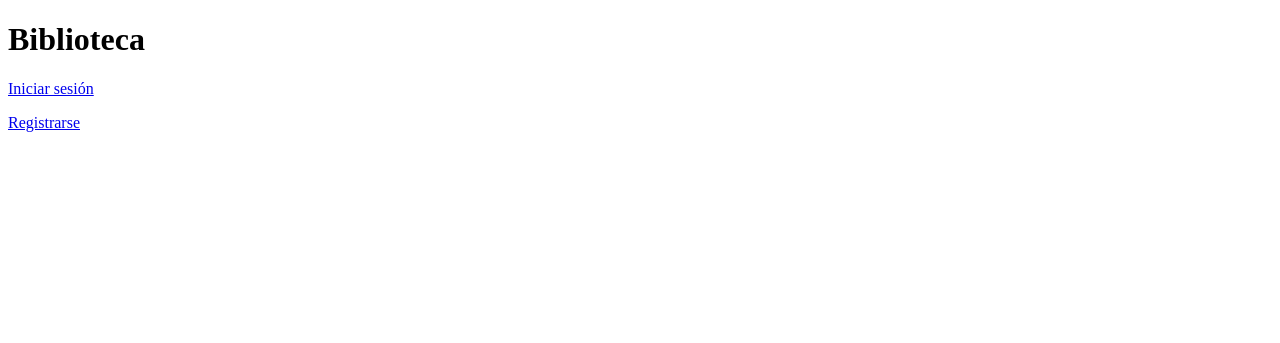
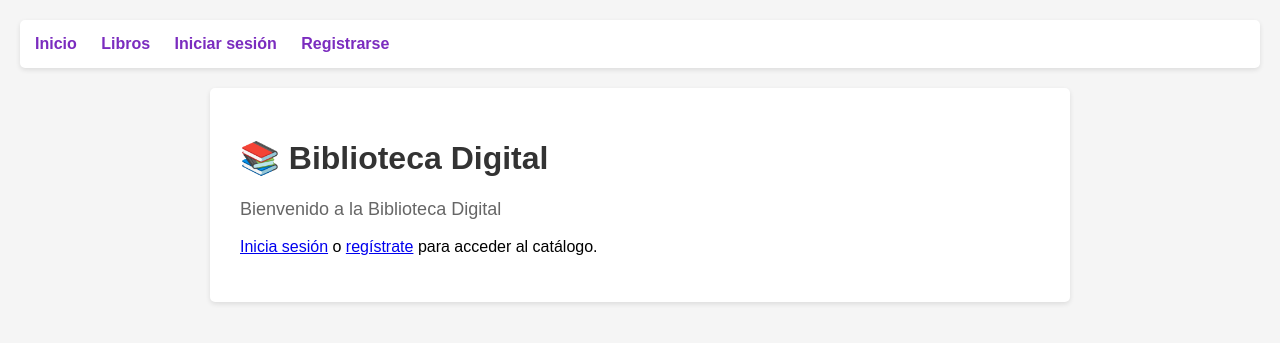
Before and after one commit to CarriDe/Proyecto-biblio, a Django app: page / in a window 1280 px wide. Shown: the top 343 px of the page. Run offline with Django 5.2, Linux system fonts and the light colour scheme.

Commit message:
cambiamos pág índice

```diff
--- a/templates/Biblioteca_1/home.html
+++ b/templates/Biblioteca_1/home.html
@@ -3,17 +3,42 @@
 <head>
     <meta charset="UTF-8">
     <title>Inicio - Biblioteca</title>
+    <style>
+        body { font-family: Arial, sans-serif; margin: 0; padding: 20px; background: #f5f5f5; }
+        nav { background: white; padding: 15px; border-radius: 5px; margin-bottom: 20px; box-shadow: 0 2px 5px rgba(0,0,0,0.1); }
+        nav a { margin-right: 20px; color: #7B2CBF; text-decoration: none; font-weight: bold; }
+        nav a:hover { text-decoration: underline; }
+        .container { max-width: 800px; margin: 0 auto; background: white; padding: 30px; border-radius: 5px; box-shadow: 0 2px 5px rgba(0,0,0,0.1); }
+        h1 { color: #333; }
+        .welcome-msg { color: #666; font-size: 18px; }
+        .rol-badge { display: inline-block; background: #7B2CBF; color: white; padding: 5px 10px; border-radius: 3px; margin-left: 10px; }
+    </style>
 </head>
 <body>
-    <h1>Biblioteca</h1>
+    <nav>
+        <a href="{% url 'inicio' %}">Inicio</a>
+        <a href="{% url 'lista_libros' %}">Libros</a>
+        {% if user.is_authenticated %}
+            <a href="{% url 'logout' %}">Cerrar sesión</a>
+        {% else %}
+            <a href="{% url 'login' %}">Iniciar sesión</a>
+            <a href="{% url 'registro' %}">Registrarse</a>
+        {% endif %}
+    </nav>
 
-    {% if user.is_authenticated %}
-        <p>Hola, {{ user.username }}.</p>
-        <p>Rol: {{ user.get_rol_display }}</p>
-        <p><a href="{% url 'logout' %}">Cerrar sesión</a></p>
-    {% else %}
-        <p><a href="{% url 'login' %}">Iniciar sesión</a></p>
-        <p><a href="{% url 'registro' %}">Registrarse</a></p>
-    {% endif %}
+    <div class="container">
+        <h1>📚 Biblioteca Digital</h1>
+
+        {% if user.is_authenticated %}
+            <p class="welcome-msg">
+                Bienvenido, <strong>{{ user.username }}</strong>
+                <span class="rol-badge">{{ user.rol }}</span>
+            </p>
+            <p>Explora nuestro catálogo de libros o ve a tu <a href="{% url 'lista_libros' %}">lista de libros →</a></p>
+        {% else %}
+            <p class="welcome-msg">Bienvenido a la Biblioteca Digital</p>
+            <p><a href="{% url 'login' %}">Inicia sesión</a> o <a href="{% url 'registro' %}">regístrate</a> para acceder al catálogo.</p>
+        {% endif %}
+    </div>
 </body>
 </html>
```
